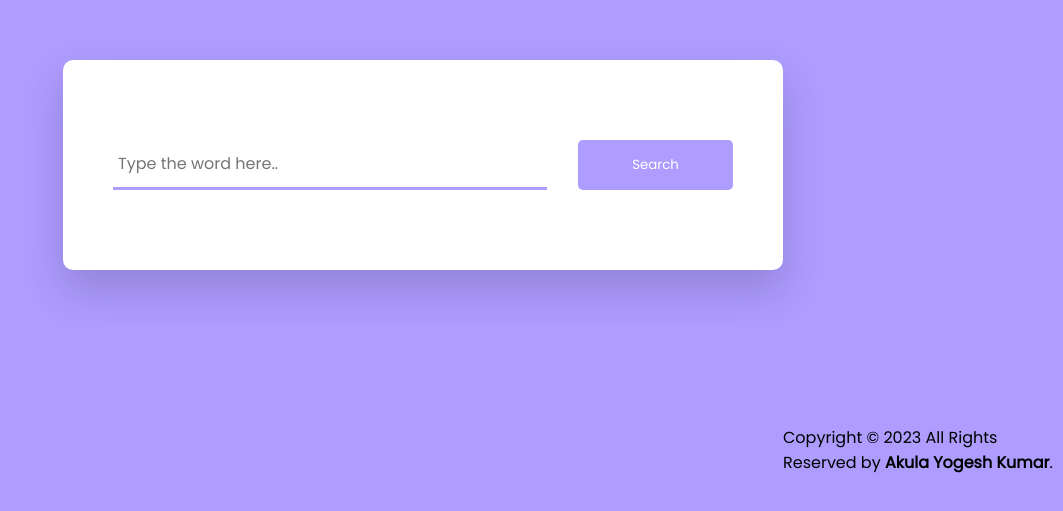
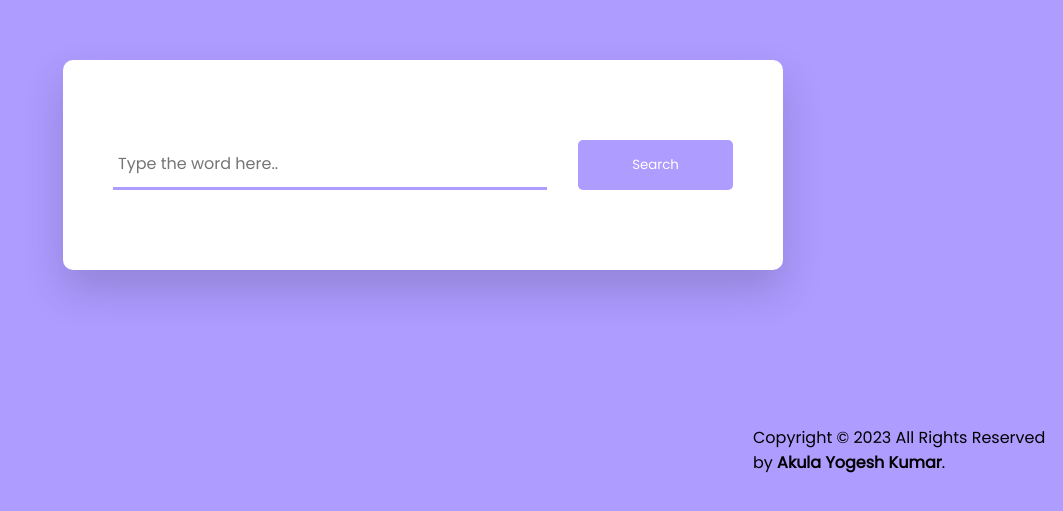
Before and after one commit to yogeshkumar-22/Dictionary, a plain HTML site: page index.html in a window 1280 px wide. Shown: the part 235-746 px from the top of the page, without its empty margins (217-1280 px from the left). Drawn offline with Linux system fonts and the light colour scheme.

Commit message:
Update style.css

```diff
--- a/style.css
+++ b/style.css
@@ -84,7 +84,7 @@ body {
 }
 footer{
     padding-top: 660px;
-    padding-left: 1000px;
+    padding-left: 970px;
 }
 a{
     text-decoration: none;
```
